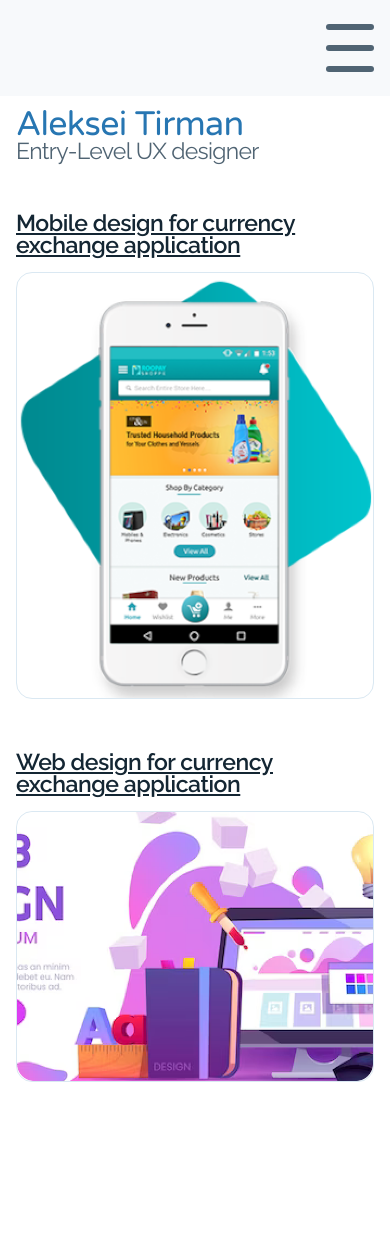
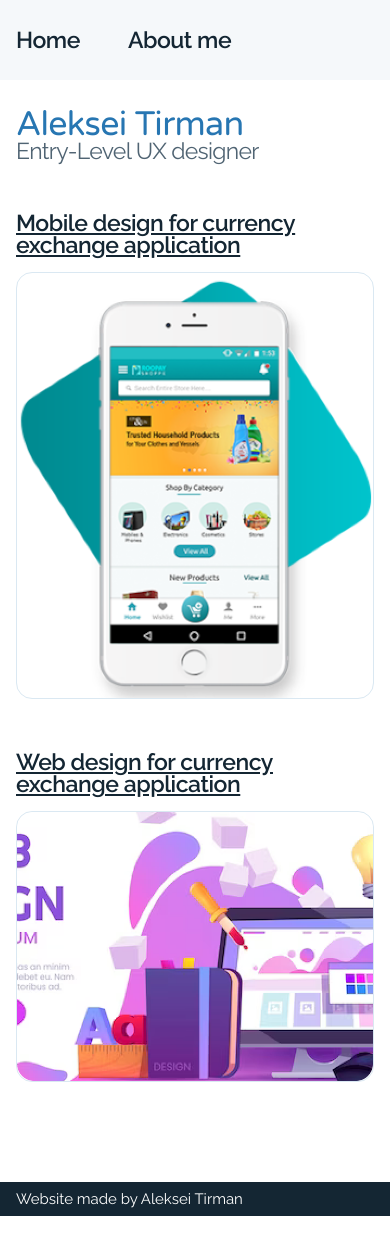
Before and after one commit to Stexxe/stexxe.github.io, a website: page index.html in a window 390 px wide. After the commit the page ends 1216 px from the top, so only its background shows below. Drawn offline with Linux system fonts and the light colour scheme; a web font is replaced by a local one.

Commit message:
Simplify menu and add footer

```diff
--- a/index.html
+++ b/index.html
@@ -10,9 +10,7 @@
     <link href="style.css" rel="stylesheet">
 </head>
 <body>
-    <!-- TODO: Simplify menu  -->
-    <div class="menu" id="menu">
-        <button id="menu-button" class="icon icon-menu"></button>
+<div class="menu">
     <ul class="menu-list">
         <li>
             <h2 class="menu-item"><a href="/">Home</a></h2>
@@ -45,6 +43,9 @@
         </li>
     </ul>
 </div>
+<footer>
+    <div>Website made by Aleksei Tirman</div>
+</footer>
 <script src="script.js"></script>
 </body>
 </html>
--- a/scss/style.scss
+++ b/scss/style.scss
@@ -12,7 +12,7 @@ $primary: #2776B2;
 $heading: #142633;
 $secondary: #506473;
 $altBackground: #F5F8FA;
-$altBackgroundTransparent: rgba(245, 248, 250, 0.8);
+$altBackgroundTransparent: rgba(245, 248, 250, 0.95);
 $primaryFont: Raleway, sans-serif;
 $secondaryFont: 'Varela Round', sans-serif;
 
@@ -109,27 +109,22 @@ h2 {
   }
 
   .container {
-    padding: 112px 16px;
+    padding: 112px 16px 0 16px;
   }
 
   .menu {
     background: $altBackgroundTransparent;
-    padding: 24px 16px;
+    padding: 16px;
     position: fixed;
-    height: 96px;
     width: 100%;
     display: flex;
-    flex-direction: column;
-    transition: 0.5s height cubic-bezier(.73, .32, .34, 1.5);
-    overflow: hidden;
+    flex-direction: row;
 
     .menu-list {
-      flex-direction: column;
-      margin-top: 48px;
-      transition: 1s opacity cubic-bezier(.73, .32, .34, 1.5);
-      opacity: 0;
-      li {
-        margin-bottom: 8px;
+      display: flex;
+      flex-direction: row;
+      li:not(:last-child) {
+        margin-right: 48px;
       }
     }
 
@@ -141,34 +136,14 @@ h2 {
         text-decoration: none;
       }
     }
-
-    .icon {
-      display: inline-block;
-      width: 48px;
-      height: 48px;
-      margin-left: auto;
-      cursor: pointer;
-      border: none;
-      outline: none;
-    }
-
-    .icon-menu {
-      flex-shrink: 0;
-      background: url("assets/icons/menu.svg") no-repeat;
-    }
   }
 
-  .menu-expanded {
-    width: calc(100% - 16px);
-    box-shadow: 0 3px 4px 2px rgba(20, 38, 51, 0.25);
-    height: 256px;
-
-    .menu-list {
-      opacity: 1;
-    }
-
-    .icon-menu {
-      background: url("assets/icons/close.svg") no-repeat;
-    }
+  footer {
+    padding: 8px 16px;
+    margin-top: 48px;
+    background: $heading;
+    font-size: 15px;
+    color: #fff;
+    width: 100%;
   }
 }
```
Also changed, not shown: about.html (+4 -2 lines), mobile-design.html (+4 -2 lines), web-design.html (+4 -2 lines), style.css. Lines whose indentation alone changed are shown as unchanged.
